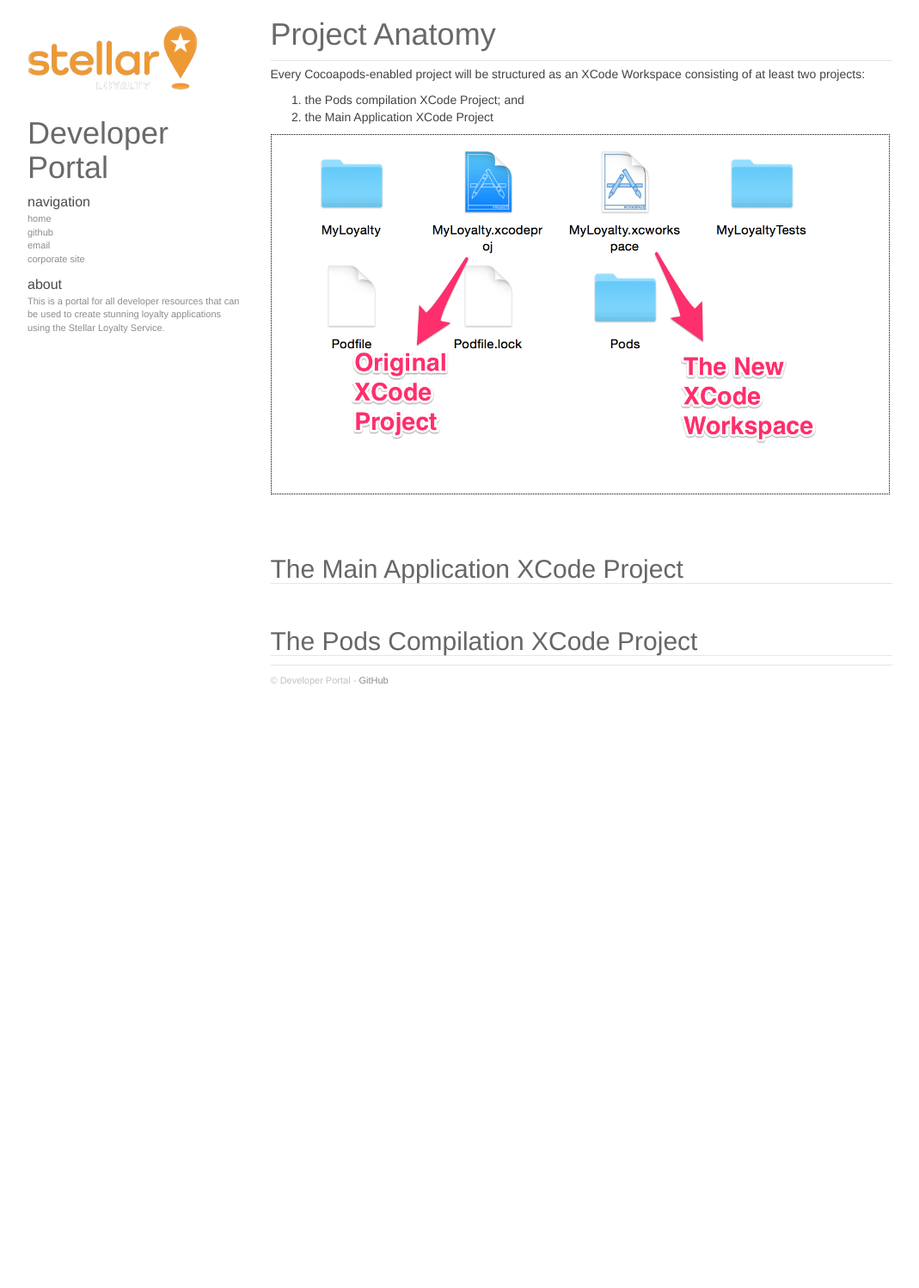
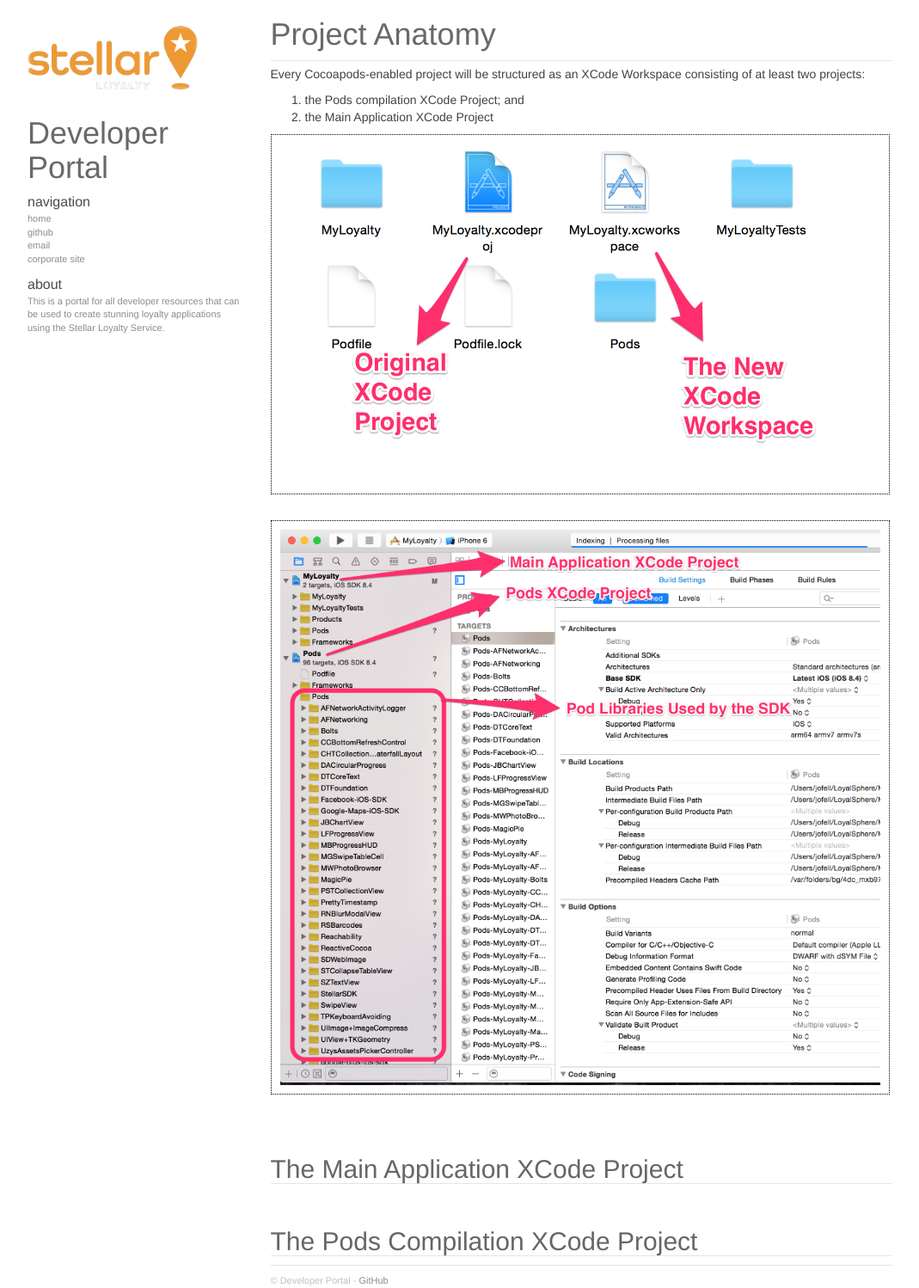
Before and after one commit to jofell/stellar-dev, a Jekyll site: the page built from _ios_sdk/pages/01_project_anatomy.md, in a window 1280 px wide. Shown: the whole page at 86% size, without its empty margins (58-1127 px from the left). Built offline with Jekyll 4.4.1, drawn with Linux system fonts in a browser that asks for light colours; nearby versions of some CDN libraries; Markdown is read by kramdown in place of the engine named in the settings; before the commit the page ends 900 px from its top, so only the background shows below that.

Commit message:
Incorporating the new image asset onto the project anatomy

```diff
--- a/_ios_sdk/pages/01_project_anatomy.md
+++ b/_ios_sdk/pages/01_project_anatomy.md
@@ -10,6 +10,7 @@
 
 ![]({{site.baseurl}}/img/sdk/ios/project_anatomy/project_folder_structure.png)
 
+![]({{site.baseurl}}/img/sdk/ios/project_anatomy/project_folder_workspace.png)
 
 ## The Main Application XCode Project
 
```
